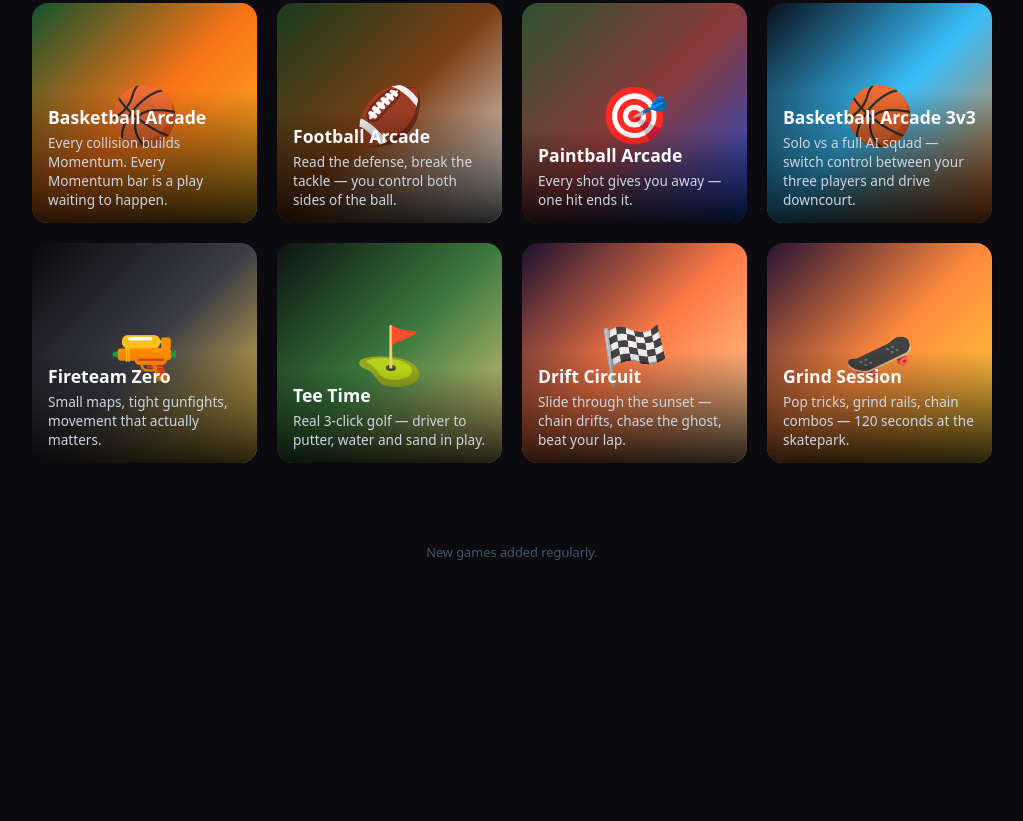
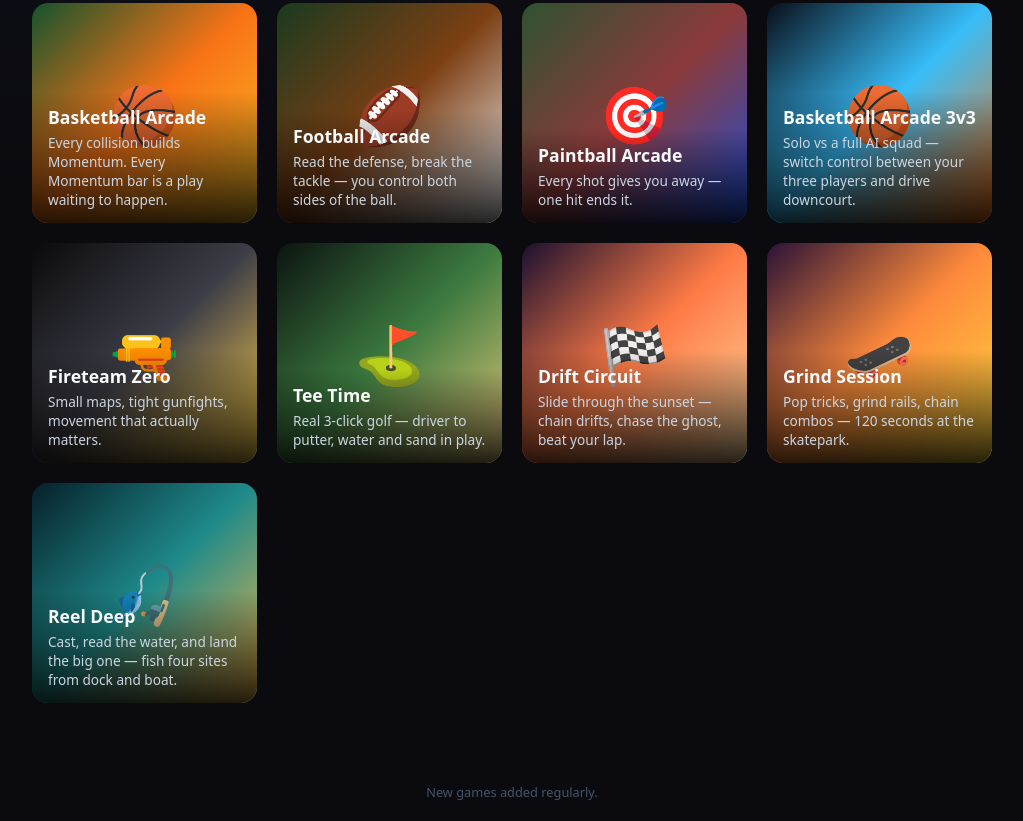
Before and after one commit to thatcodingman/game-hub, a plain HTML site: page index.html in a window 1280 px wide. Shown: the part 1603-2424 px from the top of the page, without its empty margins (128-1151 px from the left). Before the commit the page ends 2184 px from the top, so only its background shows below. Drawn offline with Linux system fonts and the light colour scheme.

Commit message:
Add Reel Deep to hub

```diff
--- a/index.html
+++ b/index.html
@@ -390,6 +390,13 @@
       path: 'games/grind-session/',
       emoji: '🛹',
       gradient: 'linear-gradient(135deg, #2a1236, #ff8a3c, #ffd83d)'
+    },
+    {
+      title: 'Reel Deep',
+      tagline: 'Cast, read the water, and land the big one — fish four sites from dock and boat.',
+      path: 'games/reel-deep/',
+      emoji: '🎣',
+      gradient: 'linear-gradient(135deg, #06202b, #1f8a8a, #f2b84b)'
     }
   ];
 
```
